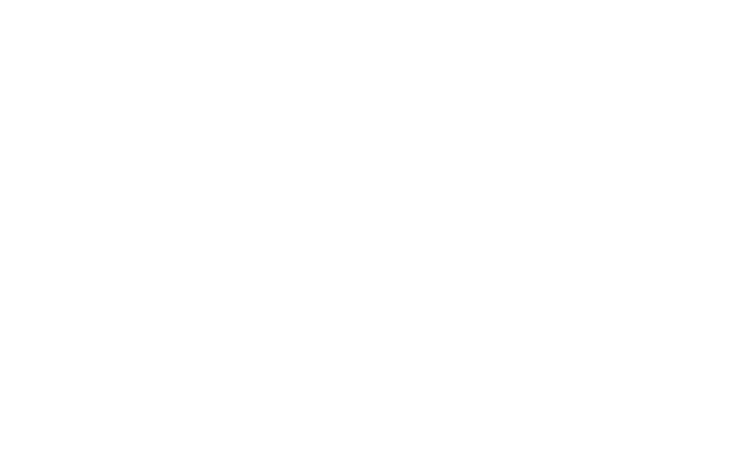
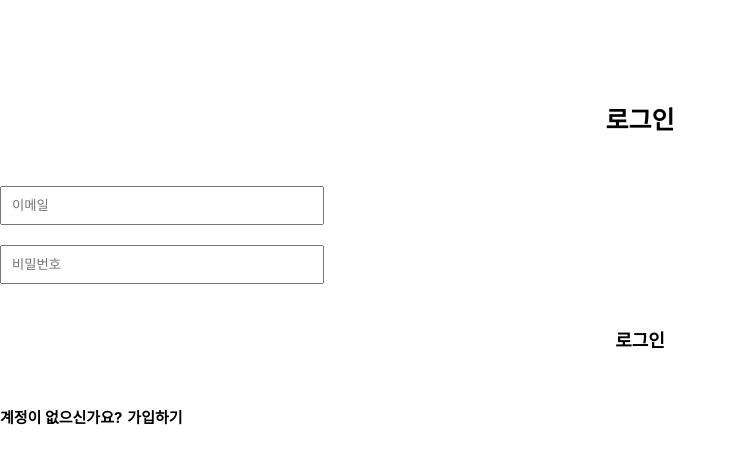
Before and after one commit to wanted-pre-onboarding-internship-1team/wanted-pre-onboarding-internship-1team-project_1, a React (Create React App) app: page / in a window 1280 px wide. Shown: the top 464 px of the page, without its empty margins (0-736 px from the left). Built offline with nearby package versions, Linux system fonts and the light colour scheme.

Commit message:
feat : signin 구조 및 스타일링

```diff
--- a/package.json
+++ b/package.json
@@ -13,6 +13,7 @@
     "react-router-dom": "^6.8.1",
     "react-scripts": "5.0.1",
     "styled-component": "^2.8.0",
+    "styled-reset": "^4.4.5",
     "web-vitals": "^2.1.4"
   },
   "scripts": {
--- /dev/null
+++ b/src/components/common/button/FormButton.jsx
@@ -0,0 +1,31 @@
+import React from 'react';
+import styled from 'styled-components';
+
+export default function FormButton({ testId, disabled, opacity, title }) {
+  return (
+    <Button
+      data-testid={testId}
+      disabled={disabled}
+      style={{ opacity: opacity }}
+    >
+      {title}
+    </Button>
+  );
+}
+
+const Button = styled.button`
+  width: 130px;
+  height: 50px;
+  padding: 10px;
+  margin: 10px auto;
+  border: none;
+  border-radius: 15px;
+  font-size: 18px;
+  font-weight: 600;
+  background-color: var(--color-darkblue);
+  color: var(--color-white);
+
+  &:hover {
+    cursor: pointer;
+  }
+`;
--- /dev/null
+++ b/src/components/common/input/FormInput.jsx
@@ -0,0 +1,26 @@
+import React from 'react';
+import styled from 'styled-components';
+
+export default function FormInput({
+  testId,
+  name,
+  type,
+  changeFunc,
+  placeholder,
+}) {
+  return (
+    <Input
+      data-testid={testId}
+      name={name}
+      type={type}
+      onChange={changeFunc}
+      placeholder={placeholder}
+    />
+  );
+}
+
+const Input = styled.input`
+  width: 300px;
+  padding: 10px;
+  margin-bottom: 20px;
+`;
--- a/src/index.js
+++ b/src/index.js
@@ -2,13 +2,14 @@
 import ReactDOM from 'react-dom/client';
 import './index.css';
 import App from './App';
+import SignIn from './pages/signIn/SignIn';
 import reportWebVitals from './reportWebVitals';
 import { BrowserRouter } from 'react-router-dom';
 
 const root = ReactDOM.createRoot(document.getElementById('root'));
 root.render(
   <BrowserRouter>
-    <App />
+    <SignIn />
   </BrowserRouter>
 );
 
--- /dev/null
+++ b/src/pages/signIn/SignIn.jsx
@@ -0,0 +1,74 @@
+import React from 'react';
+import FormInput from '../../components/common/input/FormInput';
+import FormButton from '../../components/common/button/FormButton';
+import styled from 'styled-components';
+
+export default function SignIn() {
+  return (
+    <>
+      <Title>로그인</Title>
+      <FormSignIn>
+        <FormInput
+          testId='email-input'
+          name='id'
+          type='text'
+          placeholder='이메일'
+        />
+        <FormInput
+          testId='password-input'
+          name='pw'
+          type='password'
+          placeholder='비밀번호'
+        />
+        <FormButton
+          testId='signin-button'
+          title='로그인'
+          disabled={false}
+          opacity={1}
+        />
+      </FormSignIn>
+      <GoSignupContainer>
+        <GoSignupTitle>
+          계정이 없으신가요?
+          <GoSignup>가입하기</GoSignup>
+        </GoSignupTitle>
+      </GoSignupContainer>
+    </>
+  );
+}
+
+const Title = styled.h1`
+  margin: 100px auto 50px auto;
+  font-size: 25px;
+  font-weight: 600;
+  text-align: center;
+  color: var(--color-darkgrey);
+`;
+
+const FormSignIn = styled.form`
+  display: flex;
+  flex-direction: column;
+  margin: 20px auto;
+  text-align: center;
+`;
+
+const GoSignupContainer = styled.div`
+  display: flex;
+  flex-direction: row;
+  margin: 20px auto;
+`;
+
+const GoSignupTitle = styled.h2`
+  text-align: left;
+  font-size: 15px;
+  margin-bottom: 10px;
+`;
+
+const GoSignup = styled.span`
+  margin-left: 5px;
+  color: var(--color-darkblue);
+
+  &:hover {
+    cursor: pointer;
+  }
+`;
--- /dev/null
+++ b/src/pages/signUp/SignUp.jsx
@@ -0,0 +1,5 @@
+import React from 'react';
+
+export default function SignUp() {
+  return <div>SignUp</div>;
+}
```
Also changed, not shown: 2 other files (tests, documents, lock files or other folders).
